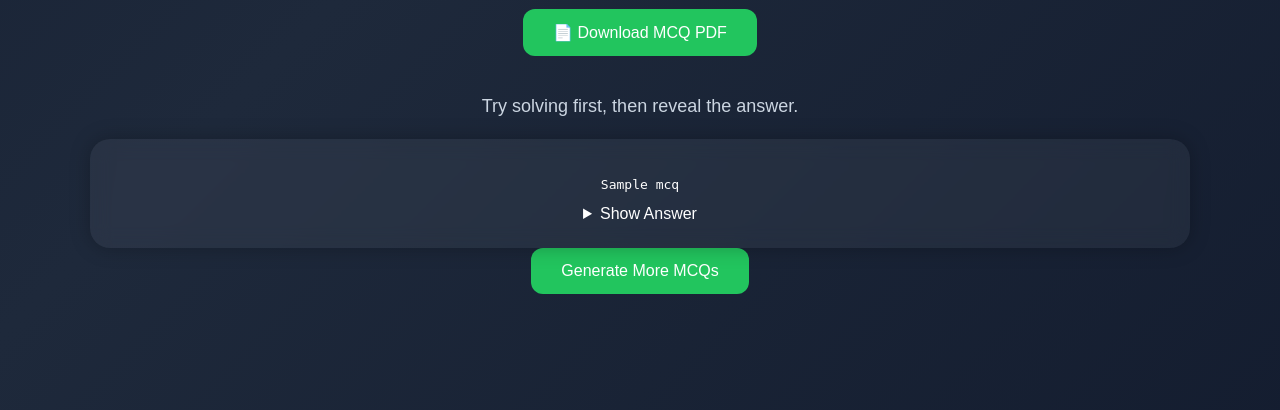
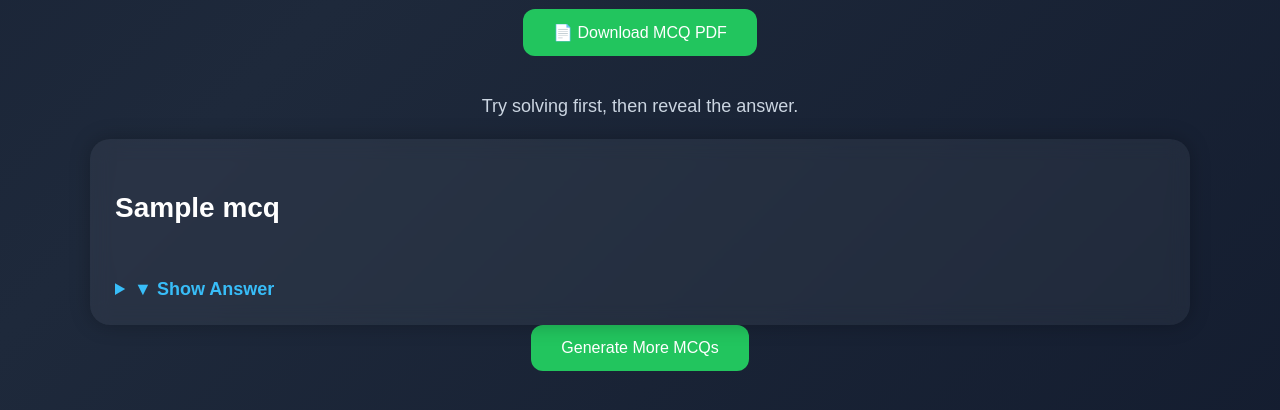
Before and after one commit to AyushVardhanOG/AI-Flashcard-Generator, a Flask app: template templates/mcqs.html in a window 1280 px wide. Shown: the part 184-594 px from the top of the page. Run offline with Flask 3, Linux system fonts and the light colour scheme; the template is opened without the code that fills it: most values are stand-ins (such as "Sample title", 1, 10 or a date in 2020).

Commit message:
Redesign MCQ page with modern card layout

```diff
--- a/static/style.css
+++ b/static/style.css
@@ -413,3 +413,51 @@ body{
 .social-links i{
     margin-right:8px;
 }
+/* MCQ PAGE */
+
+.mcq-card{
+    text-align:left;
+}
+
+.mcq-question{
+    color:white;
+    font-size:28px;
+    margin-bottom:25px;
+    line-height:1.5;
+}
+
+.mcq-options{
+    display:flex;
+    flex-direction:column;
+    gap:15px;
+}
+
+.option-box{
+    background:rgba(255,255,255,0.06);
+    padding:16px;
+    border-radius:12px;
+    font-size:18px;
+    transition:0.3s;
+}
+
+.option-box:hover{
+    background:rgba(56,189,248,0.15);
+    transform:translateX(8px);
+}
+
+.answer-box{
+    margin-top:25px;
+}
+
+.answer-box summary{
+    cursor:pointer;
+    color:#38bdf8;
+    font-weight:bold;
+    font-size:18px;
+}
+
+.answer-box p{
+    margin-top:15px;
+    font-size:20px;
+    color:#4ade80;
+}
--- a/templates/mcqs.html
+++ b/templates/mcqs.html
@@ -13,12 +13,12 @@
     <h1>📝 MCQ Practice</h1>
 
     <a href="/download_mcqs">
-    <button>
-        📄 Download MCQ PDF
-    </button>
-</a>
+        <button>
+            📄 Download MCQ PDF
+        </button>
+    </a>
 
-<br><br>
+    <br><br>
 
     <p>
         Try solving first, then reveal the answer.
@@ -26,17 +26,33 @@
 
     {% for mcq in mcqs %}
 
-    <div class="card">
+    <div class="card mcq-card">
 
-        <pre>{{ mcq.question }}</pre>
+        <h2 class="mcq-question">
+            {{ mcq.question.split('\n')[0] }}
+        </h2>
 
-        <details>
+        <div class="mcq-options">
 
-            <summary>Show Answer</summary>
+            {% for line in mcq.question.split('\n')[1:] %}
+
+                {% if line.strip() %}
+                    <div class="option-box">
+                        {{ line }}
+                    </div>
+                {% endif %}
+
+            {% endfor %}
+
+        </div>
+
+        <details class="answer-box">
+
+            <summary>▼ Show Answer</summary>
 
             <p>
-                Correct Answer:
-                {{ mcq.answer }}
+                ✅ Correct Answer:
+                <strong>{{ mcq.answer }}</strong>
             </p>
 
         </details>
```
Also changed, not shown: 1 other file.
